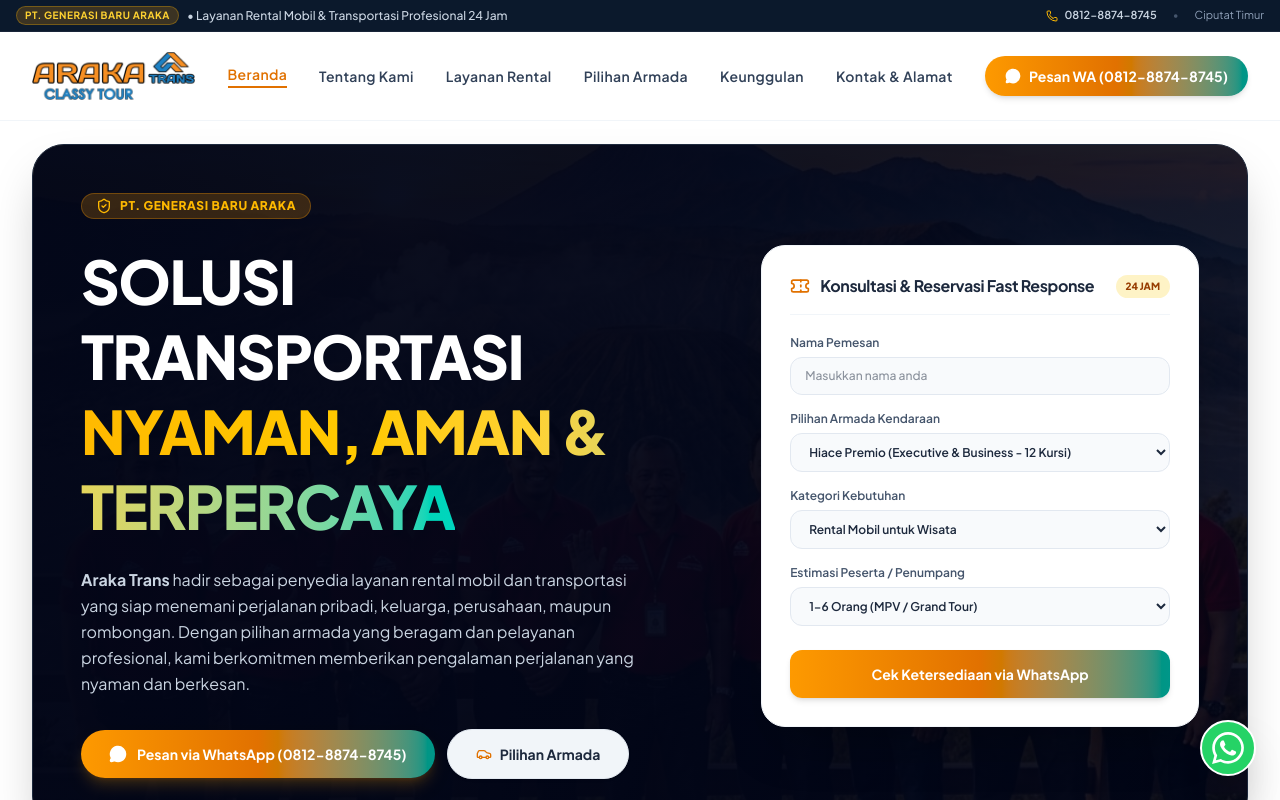
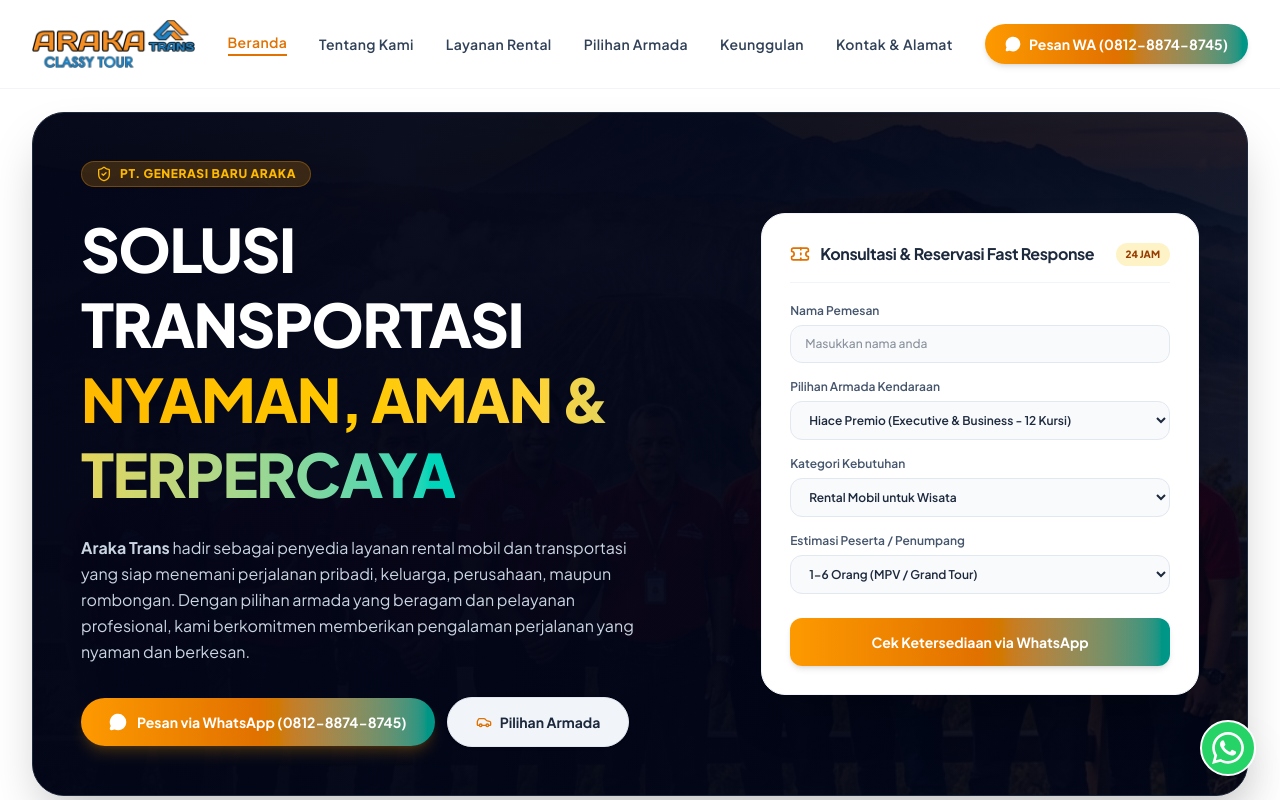
Before and after one commit to Reggyzul/PT.-GENERASI-BARU-ARAKA, a React (Vite) app: page / in a window 1280 px wide. Shown: the top 800 px of the page. Built offline with nearby package versions, Linux system fonts and the light colour scheme; a web font is replaced by a local one.

Commit message:
Remove top black notification bar above header and adjust hero top padding

```diff
--- a/src/components/Header.tsx
+++ b/src/components/Header.tsx
@@ -63,33 +63,7 @@
       id="main-header"
       className="fixed top-0 left-0 w-full z-50 flex flex-col transition-all duration-300"
     >
-      {/* Top Notification Bar - Minimalist Single Line */}
-      <div className="bg-[#0b192c] text-white py-1.5 px-4 text-xs font-sans border-b border-slate-800/80">
-        <div className="max-w-7xl mx-auto flex items-center justify-between gap-4">
-          <div className="flex items-center gap-2 whitespace-nowrap overflow-hidden">
-            <span className="bg-amber-500/20 text-amber-300 px-2 py-0.5 rounded-full text-[10px] uppercase font-bold tracking-wider border border-amber-400/30 shrink-0">
-              PT. GENERASI BARU ARAKA
-            </span>
-            <span className="hidden md:inline text-slate-300 font-medium truncate">
-              • Layanan Rental Mobil & Transportasi Profesional 24 Jam
-            </span>
-          </div>
 
-          <div className="flex items-center gap-4 text-slate-300 text-[11px] whitespace-nowrap shrink-0">
-            <a
-              href="https://wa.me/6281288748745"
-              target="_blank"
-              rel="noreferrer"
-              className="hover:text-amber-400 transition-colors flex items-center gap-1.5 font-semibold"
-            >
-              <Phone className="w-3 h-3 text-amber-400 shrink-0" />
-              <span>0812-8874-8745</span>
-            </a>
-            <span className="hidden sm:inline text-slate-600">•</span>
-            <span className="hidden sm:inline text-slate-400">Ciputat Timur</span>
-          </div>
-        </div>
-      </div>
 
       {/* Main Navigation Bar */}
       <div
--- a/src/components/Hero.tsx
+++ b/src/components/Hero.tsx
@@ -47,7 +47,7 @@
   };
 
   return (
-    <section id="home" className="pt-32 sm:pt-36 pb-12 bg-white text-slate-900 overflow-hidden">
+    <section id="home" className="pt-24 sm:pt-28 pb-12 bg-white text-slate-900 overflow-hidden">
       <div className="max-w-7xl mx-auto px-4 sm:px-6 lg:px-8">
 
         {/* Main Hero Card Container */}
```
